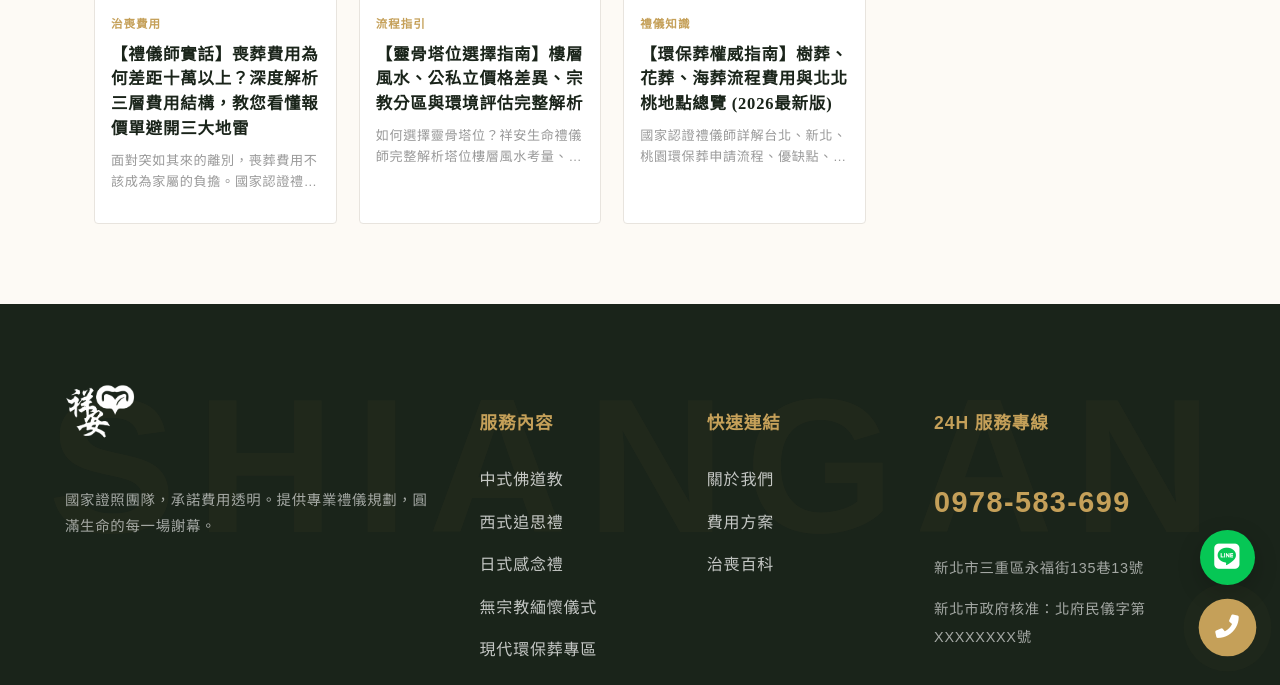
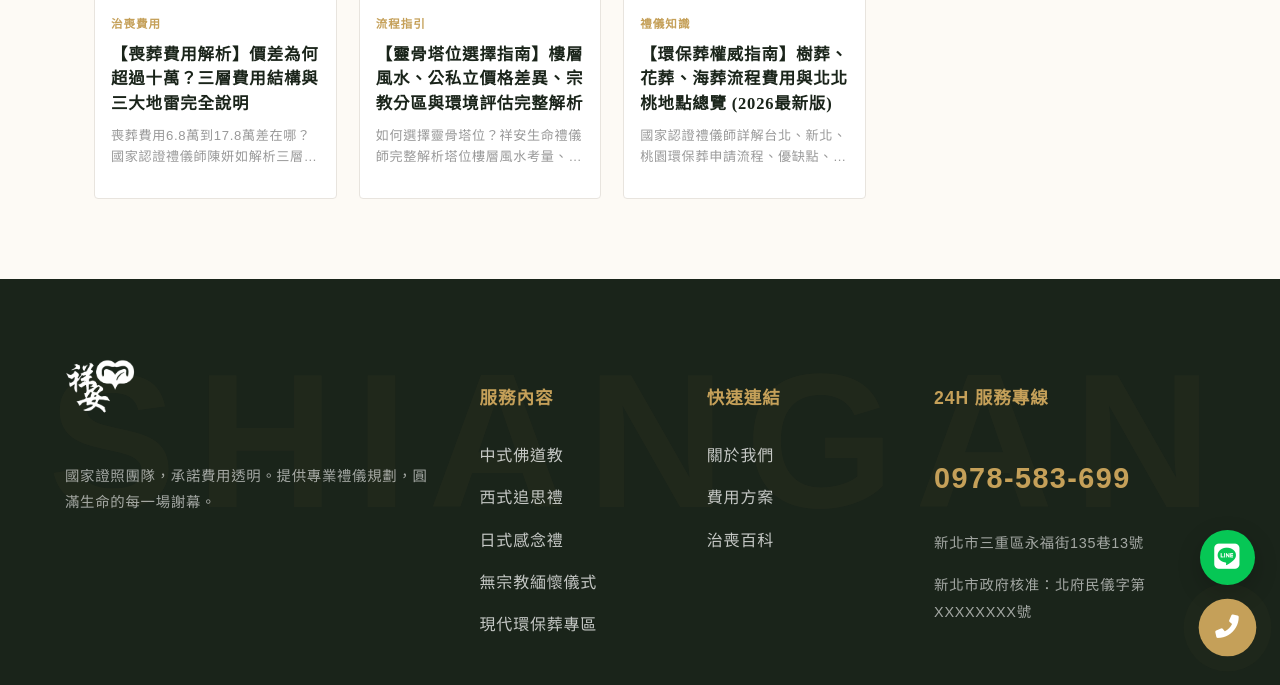
Before and after one commit to Shiangan/Shiangan, a Jekyll site: the page built from _posts/2026-01-20-article-hospital-sop.md, in a window 1280 px wide and 900 px high, scrolled down 5242 px, cut to the strip 215-900 px from the top of the window. Built offline with Jekyll 4.4.1, drawn with Linux system fonts in a browser that asks for light colours.

Commit message:
Update 2026-01-28-article-funeral-cost.md

```diff
--- a/_posts/2026-01-28-article-funeral-cost.md
+++ b/_posts/2026-01-28-article-funeral-cost.md
@@ -1,12 +1,13 @@
 ---
 layout: post
-title: "【禮儀師實話】喪葬費用為何差距十萬以上？深度解析三層費用結構，教您看懂報價單避開三大地雷"
+title: "【喪葬費用解析】價差為何超過十萬？三層費用結構與三大地雷完全說明"
 date: 2026-01-28 09:00:00 +0800
 category: 治喪費用
-description: "面對突如其來的離別，喪葬費用不該成為家屬的負擔。國家認證禮儀師陳妍如詳細解析殯葬費用三層結構：核心服務費、物資佈置費、代辦規費，手把手教您看懂報價單，避開隱藏費用三大地雷。"
+description: "喪葬費用6.8萬到17.8萬差在哪？國家認證禮儀師陳妍如解析三層費用結構：核心服務費、棺木鮮花等物資費、代辦規費，教您看懂報價單、要求逐項列明，避開隱藏費用三大地雷。"
 permalink: /article-funeral-cost.html
 image: /images/article-04-main.jpg
-tags: ["費用透明", "殯葬費用", "喪葬報價", "定型化契約", "禮儀流程"]
+robots: "index, follow"
+tags: ["喪葬費用", "殯葬費用比較", "告別式費用", "定型化契約", "喪葬報價單", "費用透明", "禮儀師推薦"]
 has_faq: true
 faqs:
   - question: "殯葬費用高低差距的主要原因是什麼？"
```
